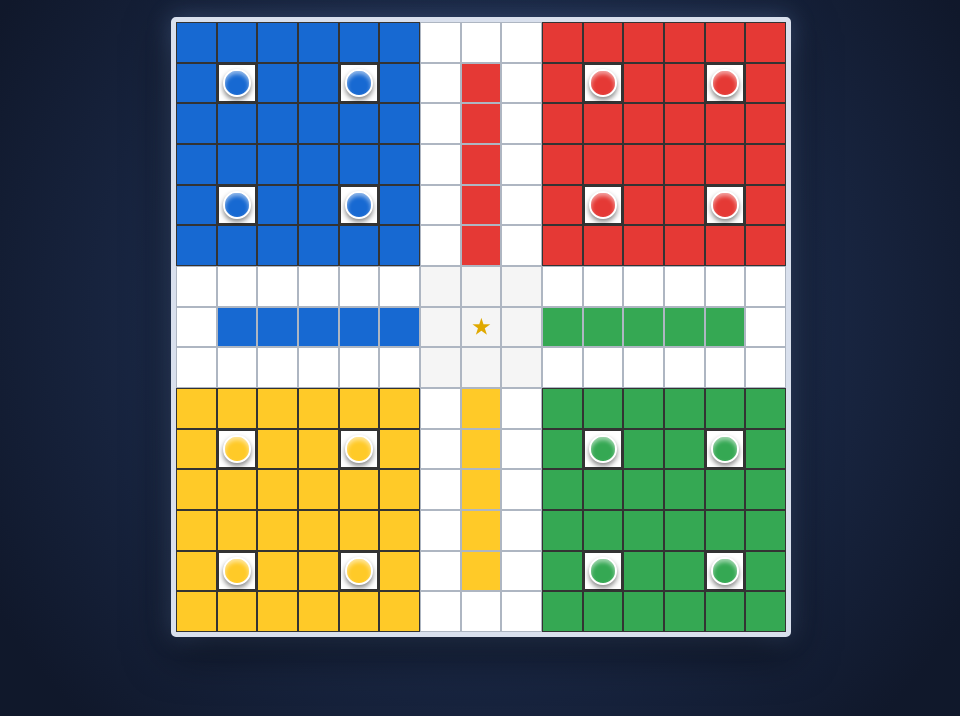
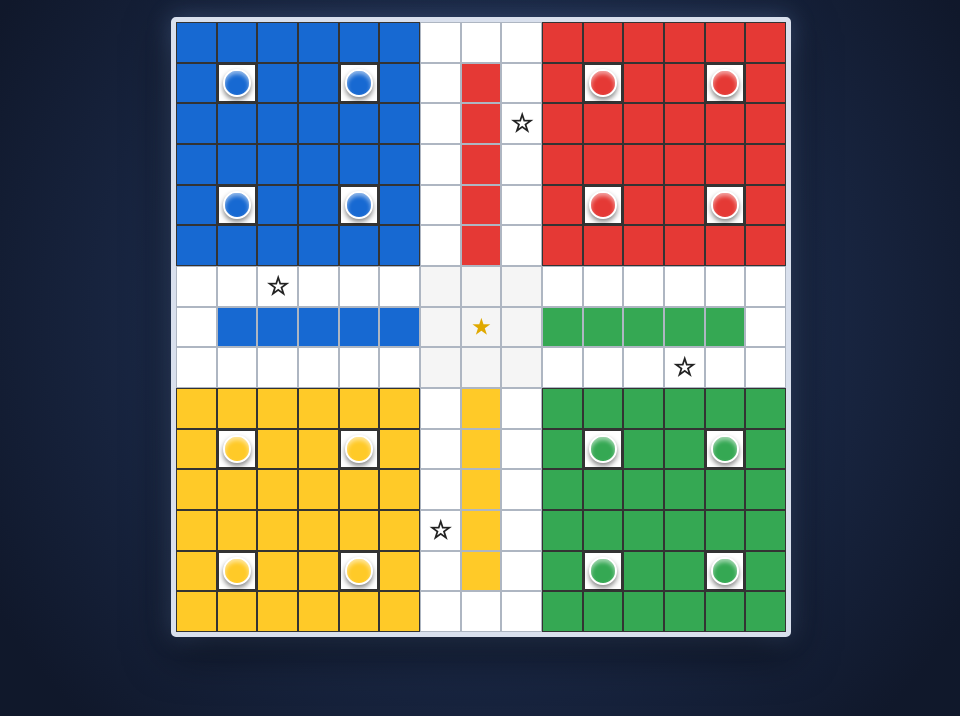
Before and after one commit to devesh372/MISSION-LUDO-X-WEB, a plain HTML site: page index.html in a window 1280 px wide. Shown: the part 84-800 px from the top of the page, without its empty margins (159-1119 px from the left). Drawn offline with Linux system fonts and the light colour scheme.

Commit message:
Update style.css

```diff
--- a/style.css
+++ b/style.css
@@ -161,3 +161,13 @@ body {
     font-size: 20px;
     font-weight: bold;
 }
+
+/* SAFE ZONE STARS */
+
+.safe-star {
+    font-size: clamp(12px, 2.5vw, 25px);
+    color: #222;
+    font-weight: bold;
+    line-height: 1;
+    pointer-events: none;
+}
```
